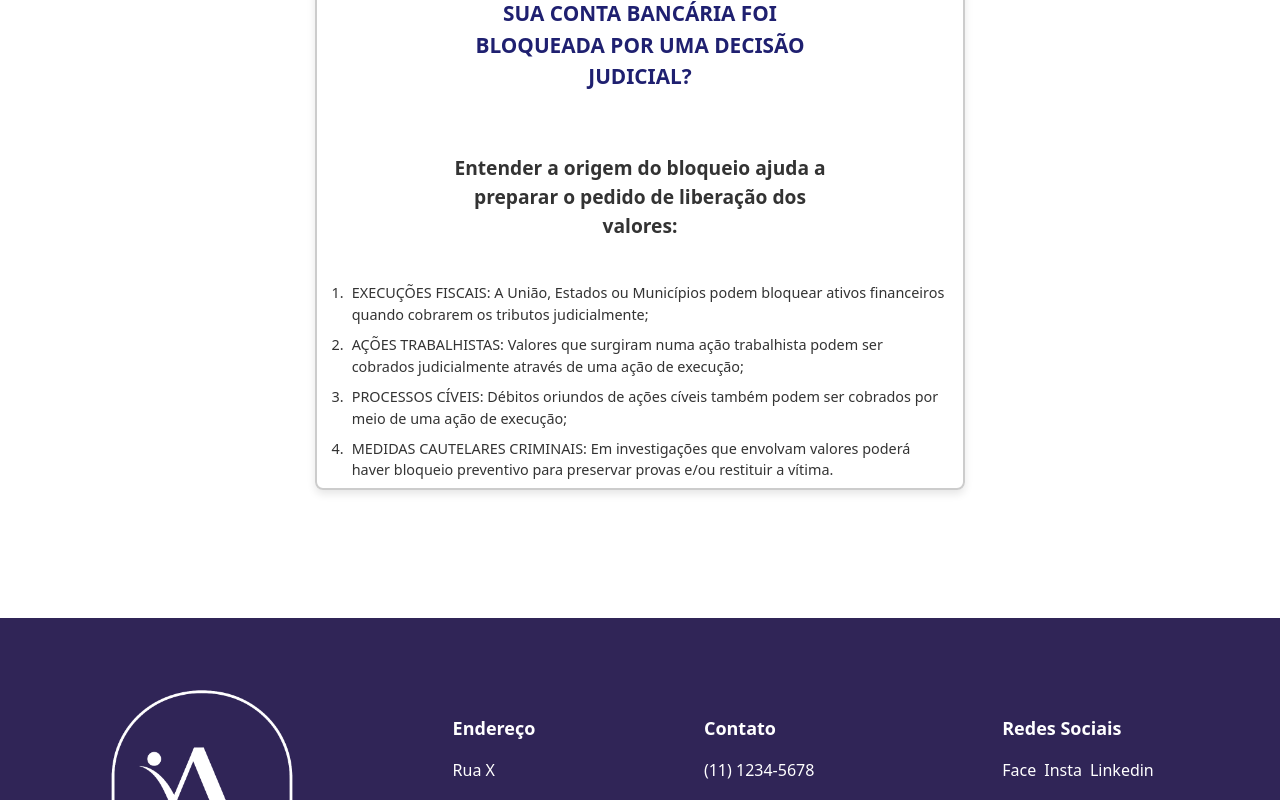
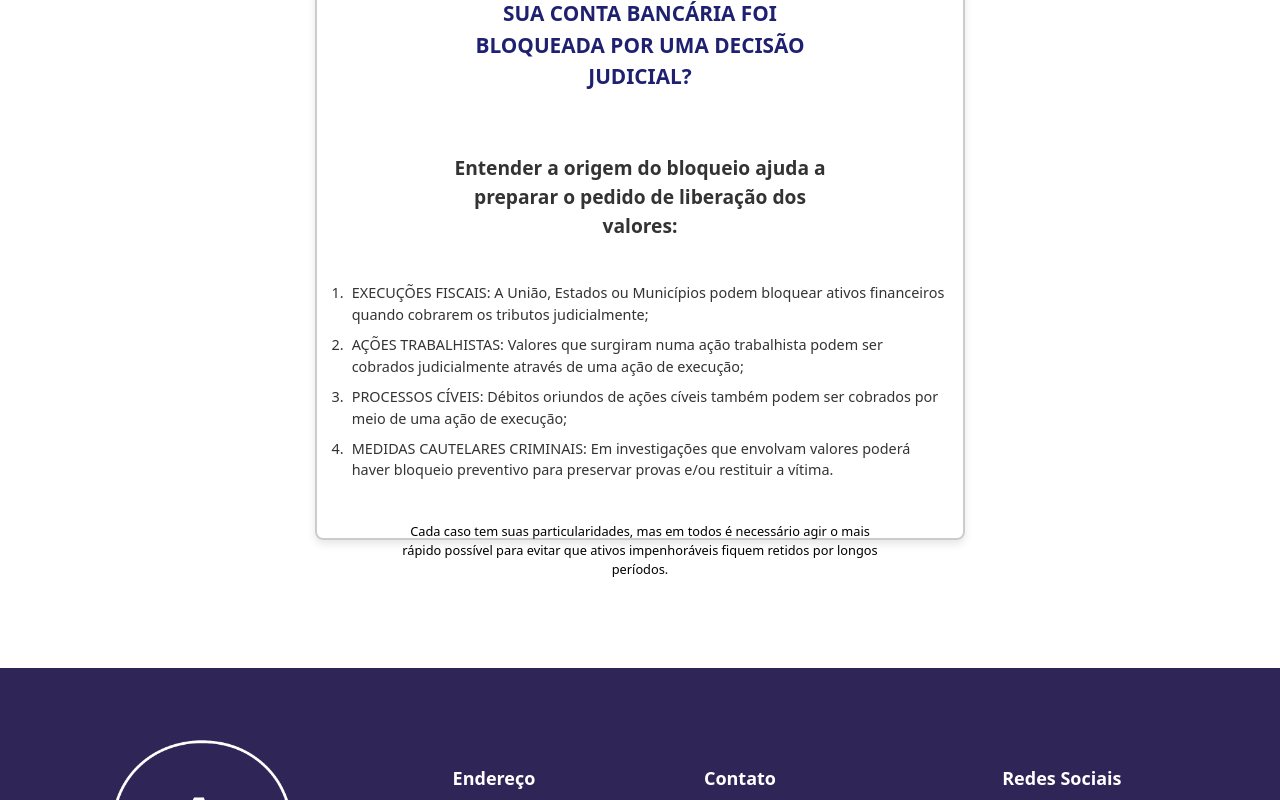
Before and after one commit to Ikejiri-1/pagina-advogados-next, a Next.js app: page / in a window 1280 px wide. Shown: the part 1916-2716 px from the top of the page. Built offline with nearby package versions, Linux system fonts and the light colour scheme.

Commit message:
correções no card

```diff
--- a/src/components/BlockOriginsQuestion/index.tsx
+++ b/src/components/BlockOriginsQuestion/index.tsx
@@ -42,6 +42,7 @@ export const BlockOriginsQuestions = () => {
             "PROCESSOS CÍVEIS: Débitos oriundos de ações cíveis também podem ser cobrados por meio de uma ação de execução;",
             "MEDIDAS CAUTELARES CRIMINAIS: Em investigações que envolvam valores poderá haver bloqueio preventivo para preservar provas e/ou restituir a vítima.",
           ]}
+          subcontent="Cada caso tem suas particularidades, mas em todos é necessário agir o mais rápido possível para evitar que ativos impenhoráveis fiquem retidos por longos períodos."
         />
       </div>
     </section>
--- a/src/components/Card/card.css
+++ b/src/components/Card/card.css
@@ -5,7 +5,7 @@
   border-radius: 0.5em;
   box-shadow: 0 4px 8px rgba(0, 0, 0, 0.1);
   max-width: 650px;
-  height: 530px;
+  height: 580px;
   display: flex;
   flex-direction: column;
   align-items: center;
@@ -56,3 +56,9 @@
   margin-bottom: 0.6em;
   margin-left: 1em;
 }
+
+.card-subcontent {
+  font-size: 0.8em;
+  text-align: center;
+  width: 500px;
+}
--- a/src/components/Card/index.tsx
+++ b/src/components/Card/index.tsx
@@ -4,6 +4,7 @@ interface CardProps {
   title?: string;
   subtitle?: string;
   content?: string[];
+  subcontent?: string;
   uniqueContent?: string;
 }
 
@@ -11,6 +12,7 @@ export const Card = ({
   title,
   subtitle,
   content,
+  subcontent,
   uniqueContent,
 }: CardProps) => {
   return (
@@ -28,6 +30,7 @@ export const Card = ({
                   </li>
                 ))}
             </ul>
+            {subcontent && <p className="card-subcontent">{subcontent}</p>}
           </div>
         )}
         {uniqueContent && (
```
